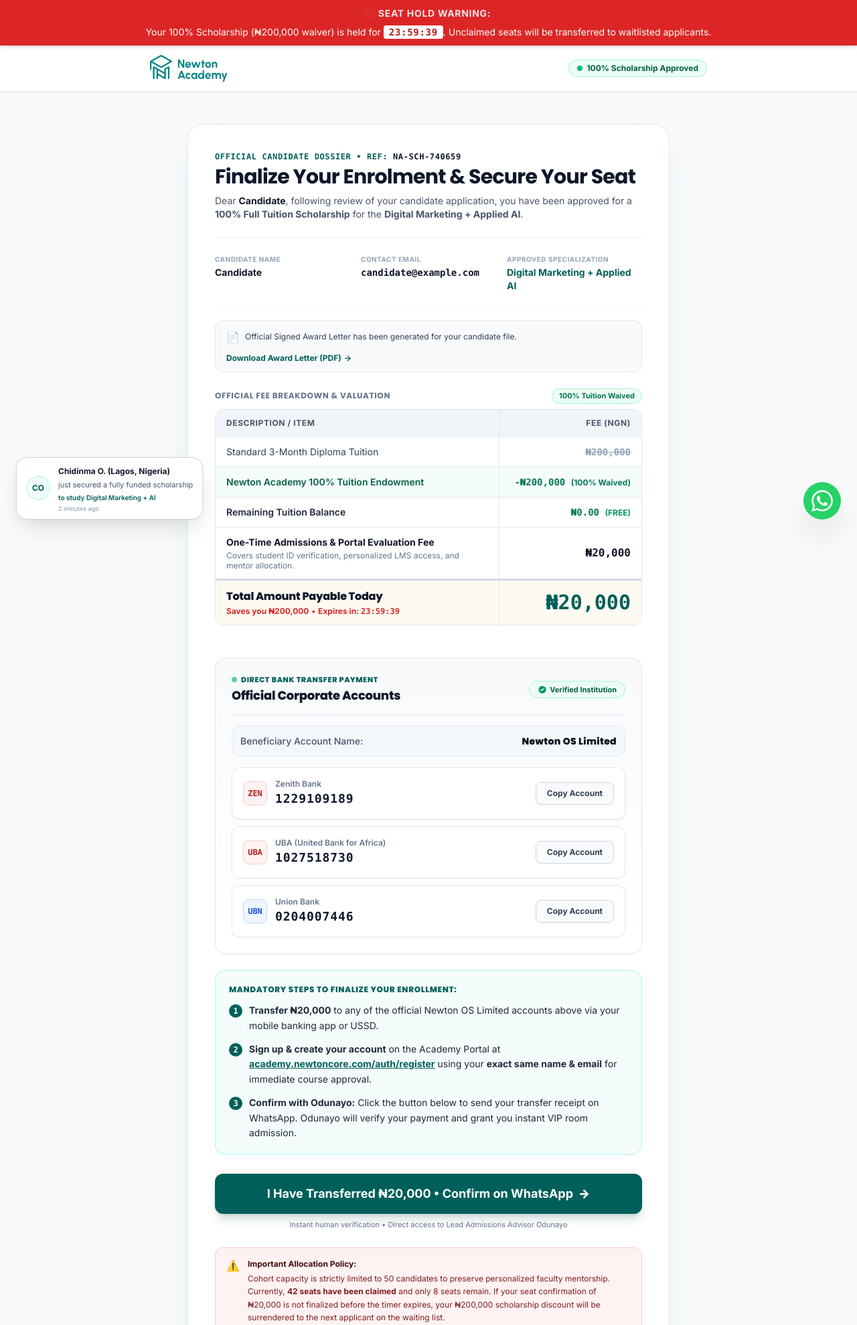
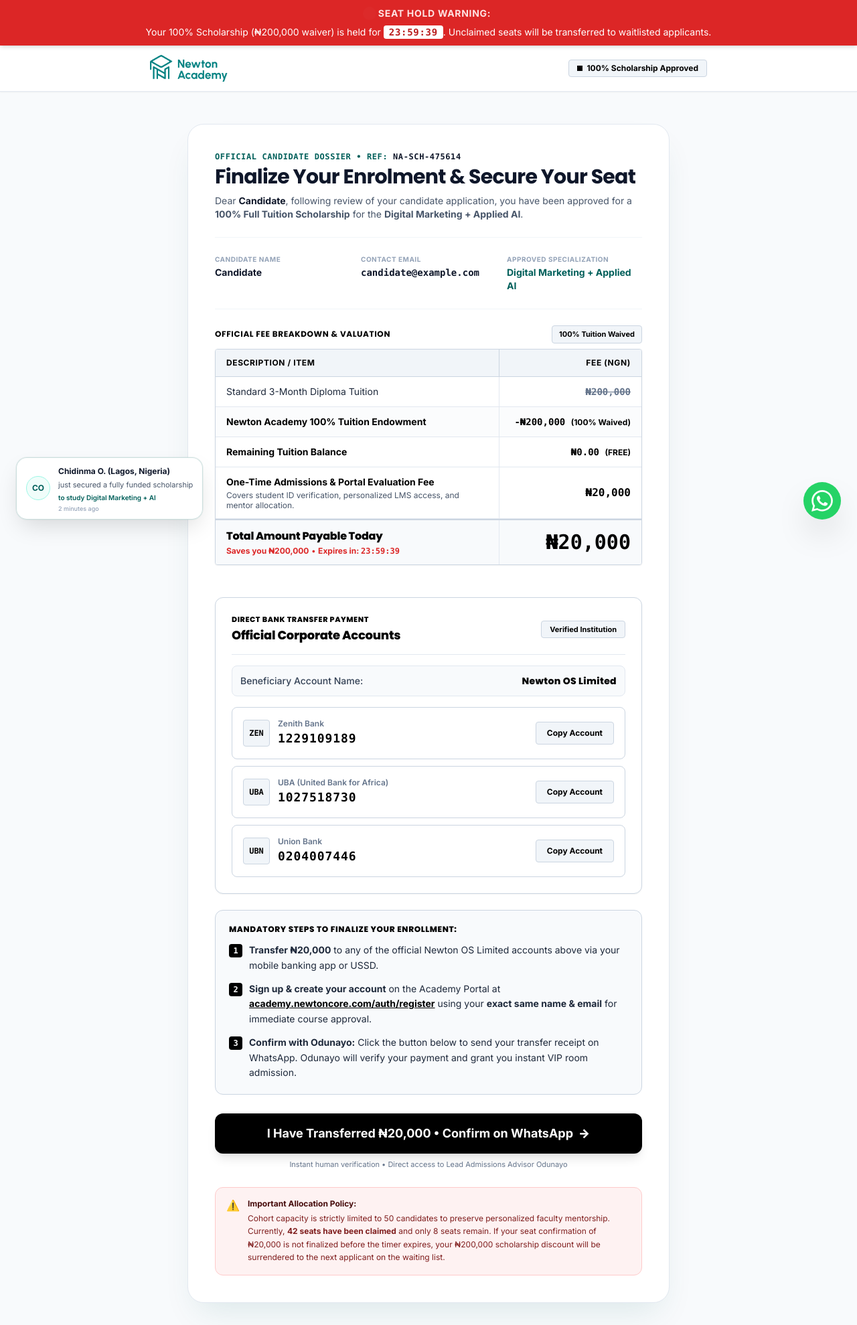
Before and after one commit to Freedomoba/newton-academy, a PHP site: page /checkout.html in a window 1280 px wide. Shown: the top 1979 px of the page at 67% size. Run offline with PHP 8.4, Linux system fonts and the light colour scheme; some libraries are stand-ins or nearby versions.

Commit message:
style(checkout): remove award letter banner, apply black color scheme, and remove circular box elements

```diff
--- a/checkout.html
+++ b/checkout.html
@@ -65,8 +65,8 @@
                 <img src="assets/logo.png" alt="Newton Academy" class="h-8 sm:h-10 w-auto max-w-[130px] sm:max-w-none object-contain">
             </a>
             <div class="flex items-center gap-2">
-                <span class="inline-flex items-center gap-1.5 text-xs font-bold text-emerald-800 bg-emerald-50 border border-emerald-200 px-3 py-1 rounded-full whitespace-nowrap">
-                    <span class="w-2 h-2 rounded-full bg-emerald-500"></span>
+                <span class="inline-flex items-center gap-1.5 text-xs font-bold text-black bg-slate-100 border border-slate-300 px-3 py-1 rounded whitespace-nowrap">
+                    <span class="w-2 h-2 bg-black"></span>
                     <span>100% Scholarship Approved</span>
                 </span>
             </div>
@@ -107,35 +107,23 @@
                 </div>
             </div>
 
-            <!-- Award Letter Quick Action Link -->
-            <div class="py-3 px-4 my-4 bg-slate-50 border border-slate-200 rounded-xl flex flex-wrap items-center justify-between gap-3 text-xs font-sans">
-                <div class="flex items-center gap-2">
-                    <span class="text-base">📄</span>
-                    <span class="text-slate-700">Official Signed Award Letter has been generated for your candidate file.</span>
-                </div>
-                <a id="downloadAwardPdfBtn" href="api/download_award_letter.php" target="_blank" class="font-bold text-[#005f5a] hover:text-[#004d49] hover:underline flex items-center gap-1">
-                    <span>Download Award Letter (PDF)</span>
-                    <span>&rarr;</span>
-                </a>
-            </div>
-
             <!-- Structured Two-Column Financial Ledger with Column & Row Dividers -->
             <div class="my-6 font-sans">
                 <div class="flex items-center justify-between mb-2">
-                    <h2 class="text-xs uppercase tracking-wider font-bold text-slate-500">
+                    <h2 class="text-xs uppercase tracking-wider font-bold text-black">
                         Official Fee Breakdown &amp; Valuation
                     </h2>
-                    <span class="text-[11px] font-bold text-emerald-700 bg-emerald-50 px-2.5 py-0.5 rounded-full border border-emerald-200">
+                    <span class="text-[11px] font-bold text-black bg-slate-100 px-2.5 py-1 rounded border border-slate-300">
                         100% Tuition Waived
                     </span>
                 </div>
 
                 <!-- Structured Table / Grid with Column Divider and Row Dividers -->
-                <div class="border border-slate-200 rounded-xl overflow-hidden bg-slate-50/50 shadow-sm">
+                <div class="border border-slate-300 rounded overflow-hidden bg-white shadow-sm">
 
                     <!-- Table Header -->
-                    <div class="grid grid-cols-12 bg-slate-100 border-b border-slate-200 text-xs font-bold text-slate-600 uppercase tracking-wider">
-                        <div class="col-span-7 sm:col-span-8 p-3 sm:px-4 border-r border-slate-200">
+                    <div class="grid grid-cols-12 bg-slate-100 border-b border-slate-300 text-xs font-bold text-black uppercase tracking-wider">
+                        <div class="col-span-7 sm:col-span-8 p-3 sm:px-4 border-r border-slate-300">
                             Description / Item
                         </div>
                         <div class="col-span-5 sm:col-span-4 p-3 sm:px-4 text-right">
@@ -145,49 +133,49 @@
 
                     <!-- Row 1: Standard Tuition -->
                     <div class="grid grid-cols-12 border-b border-slate-200 bg-white items-center">
-                        <div class="col-span-7 sm:col-span-8 p-3 sm:px-4 border-r border-slate-200 text-sm text-slate-700">
+                        <div class="col-span-7 sm:col-span-8 p-3 sm:px-4 border-r border-slate-200 text-sm text-slate-800">
                             Standard 3-Month Diploma Tuition
                         </div>
-                        <div class="col-span-5 sm:col-span-4 p-3 sm:px-4 text-right font-mono text-sm line-through text-slate-400 font-bold">
+                        <div class="col-span-5 sm:col-span-4 p-3 sm:px-4 text-right font-mono text-sm line-through text-slate-500 font-bold">
                             ₦200,000
                         </div>
                     </div>
 
                     <!-- Row 2: 100% Endowment -->
-                    <div class="grid grid-cols-12 border-b border-slate-200 bg-emerald-50/40 items-center">
-                        <div class="col-span-7 sm:col-span-8 p-3 sm:px-4 border-r border-slate-200 text-sm text-emerald-800 font-semibold">
+                    <div class="grid grid-cols-12 border-b border-slate-200 bg-slate-50/60 items-center">
+                        <div class="col-span-7 sm:col-span-8 p-3 sm:px-4 border-r border-slate-200 text-sm text-black font-bold">
                             Newton Academy 100% Tuition Endowment
                         </div>
-                        <div class="col-span-5 sm:col-span-4 p-3 sm:px-4 text-right font-mono text-sm text-emerald-700 font-bold">
-                            -₦200,000 <span class="hidden sm:inline text-xs font-sans font-bold">(100% Waived)</span>
+                        <div class="col-span-5 sm:col-span-4 p-3 sm:px-4 text-right font-mono text-sm text-black font-black">
+                            -₦200,000 <span class="hidden sm:inline text-xs font-sans font-bold text-black">(100% Waived)</span>
                         </div>
                     </div>
 
                     <!-- Row 3: Remaining Tuition Balance -->
                     <div class="grid grid-cols-12 border-b border-slate-200 bg-white items-center">
-                        <div class="col-span-7 sm:col-span-8 p-3 sm:px-4 border-r border-slate-200 text-sm font-semibold text-slate-800">
+                        <div class="col-span-7 sm:col-span-8 p-3 sm:px-4 border-r border-slate-200 text-sm font-bold text-black">
                             Remaining Tuition Balance
                         </div>
-                        <div class="col-span-5 sm:col-span-4 p-3 sm:px-4 text-right font-mono text-sm font-black text-emerald-700">
-                            ₦0.00 <span class="text-xs font-sans font-bold text-emerald-600">(FREE)</span>
+                        <div class="col-span-5 sm:col-span-4 p-3 sm:px-4 text-right font-mono text-sm font-black text-black">
+                            ₦0.00 <span class="text-xs font-sans font-bold text-black">(FREE)</span>
                         </div>
                     </div>
 
                     <!-- Row 4: One-Time Admissions Fee -->
                     <div class="grid grid-cols-12 border-b border-slate-200 bg-white items-center">
                         <div class="col-span-7 sm:col-span-8 p-3 sm:px-4 border-r border-slate-200">
-                            <span class="text-sm font-bold text-slate-900 block">One-Time Admissions &amp; Portal Evaluation Fee</span>
-                            <span class="text-xs text-slate-500 block leading-tight mt-0.5">Covers student ID verification, personalized LMS access, and mentor allocation.</span>
+                            <span class="text-sm font-bold text-black block">One-Time Admissions &amp; Portal Evaluation Fee</span>
+                            <span class="text-xs text-slate-600 block leading-tight mt-0.5">Covers student ID verification, personalized LMS access, and mentor allocation.</span>
                         </div>
-                        <div class="col-span-5 sm:col-span-4 p-3 sm:px-4 text-right font-mono text-base font-bold text-slate-900">
+                        <div class="col-span-5 sm:col-span-4 p-3 sm:px-4 text-right font-mono text-base font-black text-black">
                             ₦20,000
                         </div>
                     </div>
 
                     <!-- Row 5: Total Amount Payable Today (Highlighted) -->
-                    <div class="grid grid-cols-12 bg-amber-50/60 items-center border-t-2 border-slate-300">
+                    <div class="grid grid-cols-12 bg-slate-50 items-center border-t-2 border-slate-300">
                         <div class="col-span-7 sm:col-span-8 p-3 sm:px-4 border-r border-slate-200">
-                            <span class="text-sm sm:text-base font-black text-slate-900 block font-heading">Total Amount Payable Today</span>
+                            <span class="text-sm sm:text-base font-black text-black block font-heading">Total Amount Payable Today</span>
                             <span class="text-xs text-red-600 font-bold flex items-center gap-1 mt-0.5">
                                 <span>Saves you ₦200,000</span>
                                 <span>&bull;</span>
@@ -195,7 +183,7 @@
                             </span>
                         </div>
                         <div class="col-span-5 sm:col-span-4 p-3 sm:px-4 text-right">
-                            <span class="text-2xl sm:text-3xl font-black text-[#005f5a] font-mono block">₦20,000</span>
+                            <span class="text-2xl sm:text-3xl font-black text-black font-mono block">₦20,000</span>
                         </div>
                     </div>
 
@@ -206,75 +194,73 @@
             <div class="pt-6 space-y-6">
 
                 <!-- Beneficiary Card & Official Corporate Accounts -->
-                <div class="bg-gradient-to-b from-slate-50 to-white border border-slate-200 rounded-2xl p-4 sm:p-6 shadow-sm space-y-4">
+                <div class="bg-white border border-slate-300 rounded-xl p-4 sm:p-6 shadow-sm space-y-4">
 
                     <div class="flex flex-col sm:flex-row sm:items-center justify-between gap-2 pb-3.5 border-b border-slate-200">
                         <div>
-                            <span class="text-[11px] font-black uppercase tracking-wider text-[#005f5a] flex items-center gap-1.5 font-heading">
-                                <span class="w-2 h-2 rounded-full bg-emerald-500 inline-block animate-pulse"></span>
+                            <span class="text-[11px] font-black uppercase tracking-wider text-black flex items-center gap-1.5 font-heading">
                                 Direct Bank Transfer Payment
                             </span>
-                            <h3 class="text-base sm:text-lg font-black text-slate-900 mt-0.5 font-heading">
+                            <h3 class="text-base sm:text-lg font-black text-black mt-0.5 font-heading">
                                 Official Corporate Accounts
                             </h3>
                         </div>
-                        <span class="text-[11px] font-bold text-emerald-800 bg-emerald-50 border border-emerald-200 px-3 py-1 rounded-full self-start sm:self-auto flex items-center gap-1">
-                            <svg class="w-3.5 h-3.5 text-emerald-600 fill-current" viewBox="0 0 20 20"><path fill-rule="evenodd" d="M10 18a8 8 0 100-16 8 8 0 000 16zm3.707-9.293a1 1 0 00-1.414-1.414L9 10.586 7.707 9.293a1 1 0 00-1.414 1.414l2 2a1 1 0 001.414 0l4-4z" clip-rule="evenodd"></path></svg>
+                        <span class="text-[11px] font-bold text-black bg-slate-100 border border-slate-300 px-3 py-1 rounded self-start sm:self-auto flex items-center gap-1">
                             Verified Institution
                         </span>
                     </div>
 
-                    <div class="flex items-center justify-between text-xs sm:text-sm bg-slate-100/70 p-3 rounded-xl border border-slate-200/80">
-                        <span class="text-slate-600 font-medium">Beneficiary Account Name:</span>
-                        <strong class="text-slate-950 font-black tracking-wide font-heading">Newton OS Limited</strong>
+                    <div class="flex items-center justify-between text-xs sm:text-sm bg-slate-50 p-3 rounded-lg border border-slate-200">
+                        <span class="text-slate-700 font-medium">Beneficiary Account Name:</span>
+                        <strong class="text-black font-black tracking-wide font-heading">Newton OS Limited</strong>
                     </div>
 
                     <!-- Clean Bank Account List (No Nested Clutter) -->
                     <div class="space-y-2.5">
                         <!-- Zenith Bank -->
-                        <div class="flex items-center justify-between p-3.5 sm:p-4 rounded-xl bg-white border border-slate-200 hover:border-[#005f5a]/40 shadow-sm transition-all">
+                        <div class="flex items-center justify-between p-3.5 sm:p-4 rounded-lg bg-white border border-slate-300 hover:border-black transition-all">
                             <div class="flex items-center gap-3">
-                                <div class="w-9 h-9 rounded-lg bg-red-50 text-red-700 flex items-center justify-center font-black text-xs border border-red-200 font-mono">
+                                <div class="w-10 h-10 rounded bg-slate-100 text-black flex items-center justify-center font-black text-xs border border-slate-300 font-mono">
                                     ZEN
                                 </div>
                                 <div>
                                     <span class="text-xs text-slate-500 font-semibold block">Zenith Bank</span>
-                                    <span class="text-base sm:text-lg font-black font-mono text-slate-900 tracking-wider">1229109189</span>
+                                    <span class="text-base sm:text-lg font-black font-mono text-black tracking-wider">1229109189</span>
                                 </div>
                             </div>
-                            <button type="button" onclick="copyAccount('1229109189', this)" class="text-xs font-bold bg-slate-50 hover:bg-[#005f5a] hover:text-white text-slate-700 border border-slate-300 py-2 px-3 sm:px-4 rounded-lg transition-colors cursor-pointer flex items-center gap-1.5">
+                            <button type="button" onclick="copyAccount('1229109189', this)" class="text-xs font-bold bg-slate-100 hover:bg-black hover:text-white text-black border border-slate-300 py-2 px-3 sm:px-4 rounded transition-colors cursor-pointer flex items-center gap-1.5">
                                 <span>Copy Account</span>
                             </button>
                         </div>
 
                         <!-- UBA -->
-                        <div class="flex items-center justify-between p-3.5 sm:p-4 rounded-xl bg-white border border-slate-200 hover:border-[#005f5a]/40 shadow-sm transition-all">
+                        <div class="flex items-center justify-between p-3.5 sm:p-4 rounded-lg bg-white border border-slate-300 hover:border-black transition-all">
                             <div class="flex items-center gap-3">
-                                <div class="w-9 h-9 rounded-lg bg-red-50 text-red-700 flex items-center justify-center font-black text-xs border border-red-200 font-mono">
+                                <div class="w-10 h-10 rounded bg-slate-100 text-black flex items-center justify-center font-black text-xs border border-slate-300 font-mono">
                                     UBA
                                 </div>
                                 <div>
                                     <span class="text-xs text-slate-500 font-semibold block">UBA (United Bank for Africa)</span>
-                                    <span class="text-base sm:text-lg font-black font-mono text-slate-900 tracking-wider">1027518730</span>
+                                    <span class="text-base sm:text-lg font-black font-mono text-black tracking-wider">1027518730</span>
                                 </div>
                             </div>
-                            <button type="button" onclick="copyAccount('1027518730', this)" class="text-xs font-bold bg-slate-50 hover:bg-[#005f5a] hover:text-white text-slate-700 border border-slate-300 py-2 px-3 sm:px-4 rounded-lg transition-colors cursor-pointer flex items-center gap-1.5">
+                            <button type="button" onclick="copyAccount('1027518730', this)" class="text-xs font-bold bg-slate-100 hover:bg-black hover:text-white text-black border border-slate-300 py-2 px-3 sm:px-4 rounded transition-colors cursor-pointer flex items-center gap-1.5">
                                 <span>Copy Account</span>
                             </button>
                         </div>
 
                         <!-- Union Bank -->
-                        <div class="flex items-center justify-between p-3.5 sm:p-4 rounded-xl bg-white border border-slate-200 hover:border-[#005f5a]/40 shadow-sm transition-all">
+                        <div class="flex items-center justify-between p-3.5 sm:p-4 rounded-lg bg-white border border-slate-300 hover:border-black transition-all">
                             <div class="flex items-center gap-3">
-                                <div class="w-9 h-9 rounded-lg bg-blue-50 text-blue-700 flex items-center justify-center font-black text-xs border border-blue-200 font-mono">
+                                <div class="w-10 h-10 rounded bg-slate-100 text-black flex items-center justify-center font-black text-xs border border-slate-300 font-mono">
                                     UBN
                                 </div>
                                 <div>
                                     <span class="text-xs text-slate-500 font-semibold block">Union Bank</span>
-                                    <span class="text-base sm:text-lg font-black font-mono text-slate-900 tracking-wider">0204007446</span>
+                                    <span class="text-base sm:text-lg font-black font-mono text-black tracking-wider">0204007446</span>
                                 </div>
                             </div>
-                            <button type="button" onclick="copyAccount('0204007446', this)" class="text-xs font-bold bg-slate-50 hover:bg-[#005f5a] hover:text-white text-slate-700 border border-slate-300 py-2 px-3 sm:px-4 rounded-lg transition-colors cursor-pointer flex items-center gap-1.5">
+                            <button type="button" onclick="copyAccount('0204007446', this)" class="text-xs font-bold bg-slate-100 hover:bg-black hover:text-white text-black border border-slate-300 py-2 px-3 sm:px-4 rounded transition-colors cursor-pointer flex items-center gap-1.5">
                                 <span>Copy Account</span>
                             </button>
                         </div>
@@ -282,23 +268,23 @@
                 </div>
 
                 <!-- 3-Step Clear Action Guide -->
-                <div class="p-4 sm:p-5 rounded-2xl bg-teal-50/70 border border-teal-200/80 space-y-3">
-                    <span class="text-xs font-black uppercase tracking-wider text-[#005f5a] block font-heading">
+                <div class="p-4 sm:p-5 rounded-xl bg-slate-50 border border-slate-300 space-y-3">
+                    <span class="text-xs font-black uppercase tracking-wider text-black block font-heading">
                         Mandatory Steps to Finalize Your Enrollment:
                     </span>
                     <ol class="space-y-3 text-xs sm:text-sm text-slate-800">
                         <li class="flex items-start gap-2.5">
-                            <span class="w-5 h-5 rounded-full bg-[#005f5a] text-white flex items-center justify-center text-xs font-black shrink-0 mt-0.5 font-mono">1</span>
+                            <span class="w-5 h-5 rounded bg-black text-white flex items-center justify-center text-xs font-bold shrink-0 mt-0.5 font-mono">1</span>
                             <span><strong>Transfer ₦20,000</strong> to any of the official Newton OS Limited accounts above via your mobile banking app or USSD.</span>
                         </li>
                         <li class="flex items-start gap-2.5">
-                            <span class="w-5 h-5 rounded-full bg-[#005f5a] text-white flex items-center justify-center text-xs font-black shrink-0 mt-0.5 font-mono">2</span>
+                            <span class="w-5 h-5 rounded bg-black text-white flex items-center justify-center text-xs font-bold shrink-0 mt-0.5 font-mono">2</span>
                             <span>
-                                <strong>Sign up &amp; create your account</strong> on the Academy Portal at <a href="https://academy.newtoncore.com/auth/register" target="_blank" class="text-[#005f5a] font-bold underline hover:text-teal-900">academy.newtoncore.com/auth/register</a> using your <strong>exact same name &amp; email</strong> for immediate course approval.
+                                <strong>Sign up &amp; create your account</strong> on the Academy Portal at <a href="https://academy.newtoncore.com/auth/register" target="_blank" class="text-black font-bold underline hover:text-slate-700">academy.newtoncore.com/auth/register</a> using your <strong>exact same name &amp; email</strong> for immediate course approval.
                             </span>
                         </li>
                         <li class="flex items-start gap-2.5">
-                            <span class="w-5 h-5 rounded-full bg-[#005f5a] text-white flex items-center justify-center text-xs font-black shrink-0 mt-0.5 font-mono">3</span>
+                            <span class="w-5 h-5 rounded bg-black text-white flex items-center justify-center text-xs font-bold shrink-0 mt-0.5 font-mono">3</span>
                             <span><strong>Confirm with Odunayo:</strong> Click the button below to send your transfer receipt on WhatsApp. Odunayo will verify your payment and grant you instant VIP room admission.</span>
                         </li>
                     </ol>
@@ -309,7 +295,7 @@
                     <button
                         type="button"
                         onclick="confirmBankTransfer()"
-                        class="w-full bg-[#005f5a] hover:bg-[#004d49] text-white font-black py-4 px-6 rounded-xl text-base sm:text-lg shadow-lg shadow-teal-900/20 active:scale-[0.99] transition-all cursor-pointer flex items-center justify-center gap-2"
+                        class="w-full bg-black hover:bg-slate-900 text-white font-black py-4 px-6 rounded-xl text-base sm:text-lg shadow-lg active:scale-[0.99] transition-all cursor-pointer flex items-center justify-center gap-2"
                     >
                         <span>I Have Transferred ₦20,000 &bull; Confirm on WhatsApp</span>
                         <span>&rarr;</span>
@@ -361,7 +347,7 @@
                             </div>
                             <div>
                                 <div class="flex items-center gap-1.5">
-                                    <span class="text-[10px] font-black uppercase tracking-wider text-emerald-800 bg-emerald-100 px-2 py-0.5 rounded-full">Lead Advisor</span>
+                                    <span class="text-[10px] font-black uppercase tracking-wider text-black bg-slate-100 px-2 py-0.5 rounded border border-slate-300">Lead Advisor</span>
                                     <span class="text-[10px] text-slate-500 font-semibold hidden sm:inline">Fast Response</span>
                                 </div>
                                 <span class="block text-sm sm:text-base font-black text-slate-950 mt-0.5">Odunayo</span>
@@ -469,10 +455,6 @@
         const elTrackIntro = document.getElementById('awardeeTrackIntro');
         if (elTrackIntro) elTrackIntro.textContent = programme;
 
-        const downloadPdfBtn = document.getElementById('downloadAwardPdfBtn');
-        if (downloadPdfBtn) {
-            downloadPdfBtn.href = 'api/download_award_letter.php?app_id=' + encodeURIComponent(appId) + '&name=' + encodeURIComponent(userName) + '&track=' + encodeURIComponent(programme);
-        }
 
         // Copy Account Helper with instant feedback
         window.copyAccount = function(accountNumber, btn) {
@@ -480,10 +462,10 @@
                 navigator.clipboard.writeText(accountNumber).then(() => {
                     const originalText = btn.textContent;
                     btn.textContent = '✓ Copied!';
-                    btn.classList.add('bg-[#005f5a]', 'text-white');
+                    btn.classList.add('bg-black', 'text-white');
                     setTimeout(() => {
                         btn.textContent = originalText;
-                        btn.classList.remove('bg-[#005f5a]', 'text-white');
+                        btn.classList.remove('bg-black', 'text-white');
                     }, 2200);
                 });
             } else {
```
Also changed, not shown: checkout.php (+51 -69 lines).
